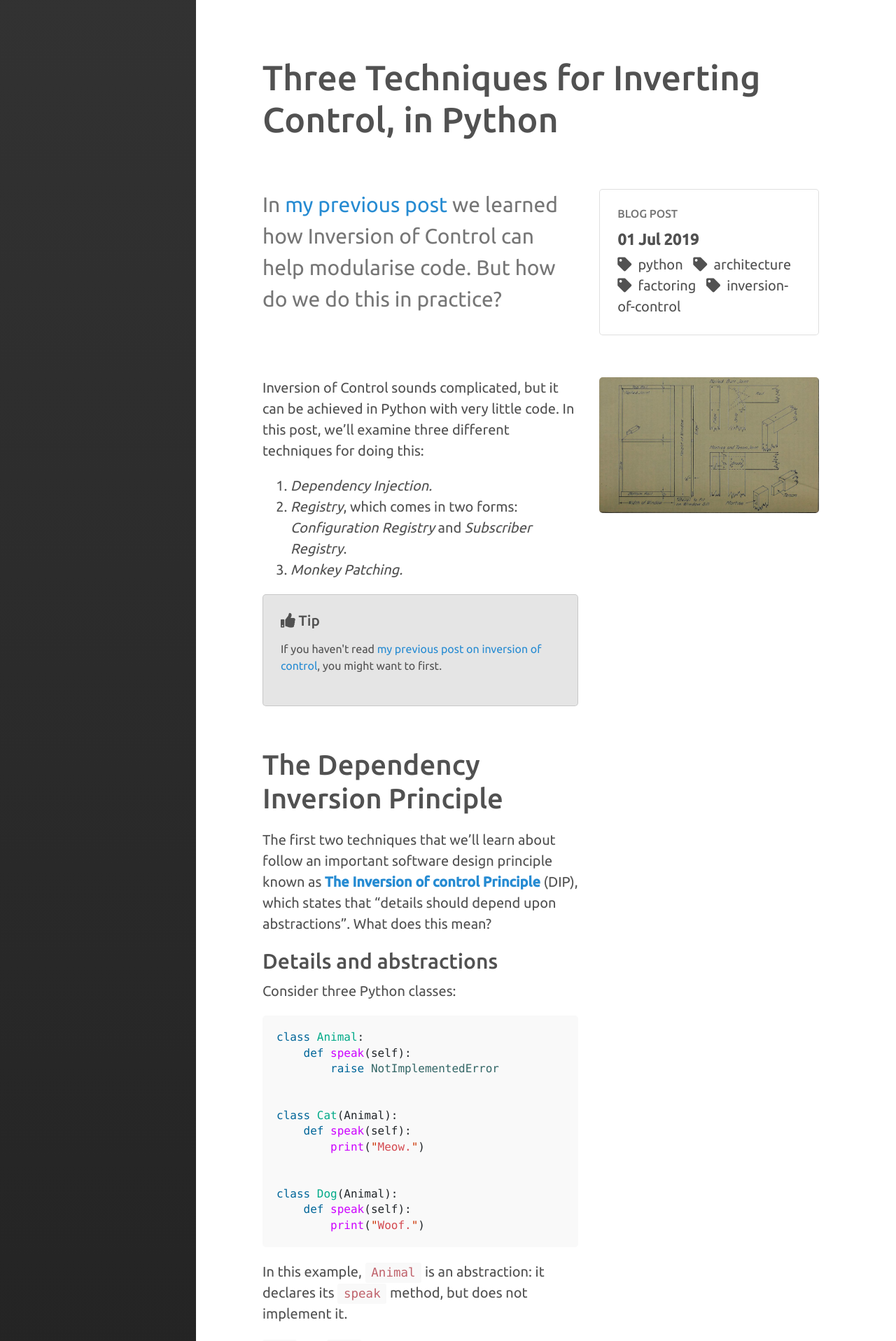
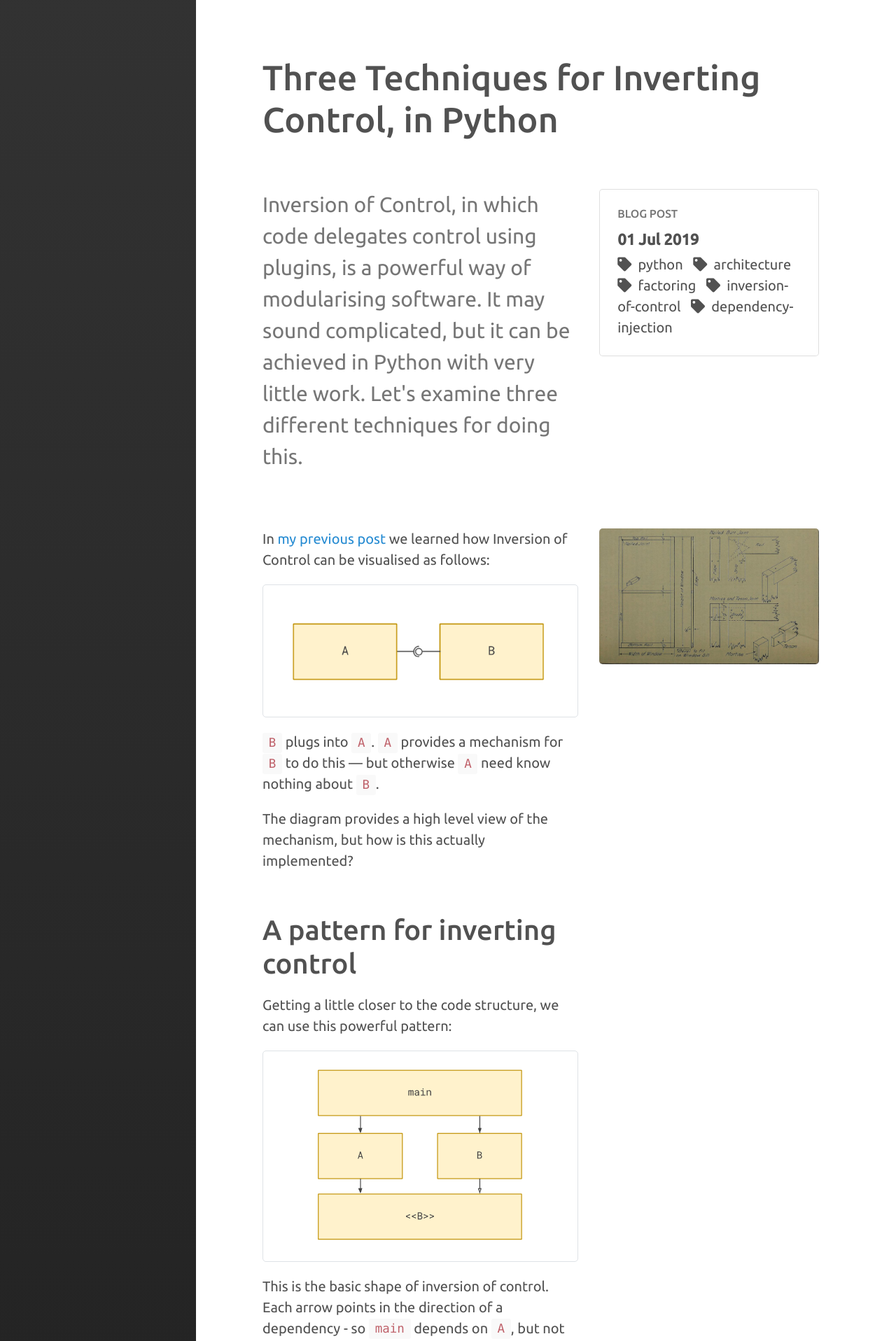
Before and after one commit to seddonym/seddonym.github.io, a Jekyll site: the page built from _posts/2019-07-01-ioc-techniques.md, in a window 1280 px wide. Shown: the top 1916 px of the page at 70% size. Built offline with Jekyll 4.4.1, drawn with Linux system fonts in a browser that asks for light colours; nearby versions of some CDN libraries; some of the changed text lies outside the part shown.

Commit message:
Add redirect and finalise why ioc

```diff
--- a/Gemfile
+++ b/Gemfile
@@ -1,2 +1,3 @@
 source "https://rubygems.org"
 gemspec
+gem 'github-pages', group: :jekyll_plugins
--- a/_config.yml
+++ b/_config.yml
@@ -32,6 +32,7 @@ image_path: '/assets/img/'
 plugins:
   - jekyll-feed
   - jekyll-gist
+  - jekyll-redirect-from
 
 markdown: kramdown
 highlighter: rouge
--- a/_posts/2019-07-01-ioc-techniques.md
+++ b/_posts/2019-07-01-ioc-techniques.md
@@ -2,33 +2,39 @@
 layout: post
 title: Three Techniques for Inverting Control, in Python
 description: >
-    In <a href="/2019/04/15/why-dependency-inversion/">my previous post</a> we learned how
-    Inversion of Control can help modularise code. But how do we do this in practice?
+    Inversion of Control, in which code delegates control using plugins, is a powerful way of
+    modularising software. It may sound complicated, but it can be achieved in Python with very little work.
+    Let's examine three different techniques for doing this.
 image: di-techniques.jpg
 featured: true
 weight: 1
-tags: [python, architecture, factoring, inversion-of-control]
+tags: [python, architecture, factoring, inversion-of-control, dependency-injection]
 ---
 
-Inversion of Control sounds complicated, but it can be achieved in Python with very little code. In this post, we'll
-examine three different techniques for doing this:
+In <a href="/2019/04/15/inversion-of-control/">my previous post</a> we learned how Inversion of Control can
+be visualised as follows:
 
-1. *Dependency Injection.*
-2. *Registry*, which comes in two forms: *Configuration Registry* and *Subscriber Registry*.
-3. *Monkey Patching.*
+{% include content_illustration.html image="ioc-techniques/a-b-plugin.png" alt="B plugging into A" %}
 
-{% include tips/open.html %}
-  <p>If you haven't read <a href="{% link _posts/2019-04-15-why-dependency-inversion.md %}">my previous post on inversion of control</a>,
-  you might want to first.</p>
-{% include tips/close.html %}
+``B`` plugs into ``A``.  ``A`` provides a mechanism for ``B`` to do this --- but otherwise ``A`` need know nothing about ``B``.
 
-## The Dependency Inversion Principle
+The diagram provides a high level view of the mechanism, but how is this actually implemented?
 
-The first two techniques that we'll learn about follow an important software design principle known as
-**[The Inversion of control Principle](https://en.wikipedia.org/wiki/Dependency_inversion_principle)** (DIP), which states
-that "details should depend upon abstractions". What does this mean?
+## A pattern for inverting control
 
-### Details and abstractions
+Getting a little closer to the code structure, we can use this powerful pattern:
+
+{% include content_illustration.html image="ioc-techniques/di-pattern.png" alt="main pointing to A and B, A pointing to <<B>>, B pointing (open arrow) to <<B>>" %}
+
+This is the basic shape of inversion of control. Each arrow points in the direction of a dependency - so ``main`` depends
+on ``A``, but not the other way around. Notice also the box at the bottom: the angle brackets around ``B`` indicate that
+it is an *abstraction* rather than an *implementation*. Finally, the open arrow pointing from ``B`` to ``<<B>>`` indicates
+that ``B`` *implements* ``<<B>>``. We can also say that ``<<B>>`` defines an *interface* which is implemented by ``B``.
+
+These concepts of abstraction, implementation and interface are all important to understanding the techniques we'll be
+employing. Let's make sure we understand what they mean when applied to Python.
+
+### Abstractions, implementations and interfaces --- in Python
 
 Consider three Python classes:
 
@@ -49,19 +55,22 @@ class Dog(Animal):
 {% endhighlight %}
 
 
-In this example, ``Animal`` is an abstraction: it declares its ``speak`` method, but does not implement it.
+In this example, ``Animal`` is an *abstraction*: it declares its ``speak`` method, but its not intended to be run (as
+is signalled by the ``NotImplementedError``).
 
-``Cat`` and ``Dog``, however, are the 'details' referred to in the DIP.  They both *implement* the ``speak`` method,
-each in their own way.
+``Cat`` and ``Dog``, however, are *implementations*: they both implement the ``speak`` method, each in their own way.
 
-This relationship of classes is often drawn like this, with an open arrow indicating that Cat and Dog are concrete
-implementations of Animal.
+The ``speak`` method can be thought of as an *interface*: a common way in which other code may interact with
+these classes.
 
-{% include content_illustration.html image="di-techniques/animal-cat-dog.png" alt="Diagram of Cat and Dog subclassing Animal" %}
+This relationship of classes is often drawn like this, with an open arrow indicating that ``Cat`` and ``Dog`` are concrete
+implementations of ``Animal``.
+
+{% include content_illustration.html image="ioc-techniques/animal-cat-dog.png" alt="Diagram of Cat and Dog subclassing Animal" %}
 
 #### Polymorphism and duck typing
 
-Because the details implement a shared interface, we can interact with either class without knowing which one it is:
+Because ``Cat`` and ``Dog`` implement a shared interface, we can interact with either class without knowing which one it is:
 
 {% highlight python %}
 def make_animal_speak(animal):
@@ -122,27 +131,26 @@ for notification_method in (email, text_message):
 Whether a shared interface is manifested in a formal, object oriented manner, or more implicitly, we can
 generalise the separation between the interface and the implementation like so:
 
-{% include content_illustration.html image="di-techniques/interface-implementation.png" alt="Diagram of implementation inheriting abstract interface" %}
+{% include content_illustration.html image="ioc-techniques/interface-implementation.png" alt="Diagram of implementation inheriting abstract interface" %}
 
 This separation will give us a lot of power, as we'll see now.
 
-## Hoisting the implementation
+## A second look at the pattern
 
-Separating the interface from the implementation will allow you to apply the Inversion of control Principle. Take the
-following two packages. ``A`` depends on ``B``, but we don't want it to.
+Let's look again at the Inversion of Control pattern.
 
-{% include content_illustration.html image="di-techniques/A-B.png" alt="A pointing to B" %}
+{% include content_illustration.html image="ioc-techniques/di-pattern.png" alt="main pointing to A and B, A pointing to <<B>>, B pointing (open arrow) to <<B>>" %}
 
-Our first step is to identify the interface that ``B`` presents to ``A``. This, we leave in place as a dependency of ``A``.
-However, we move ``B``'s implementation of that interface up, so ``A`` no longer depends on it. Finally, we need some
-orchestration code that knows about ``A`` and ``B``, and does the final linking of them together.
+In order to invert control between ``A`` and ``B``, we've added two things to our design.
 
-This can be drawn like this:
+The first is ``<<B>>``. We've separated out into its abstraction (which ``A`` will continue to depend on and know about),
+from its implementation (of which ``A`` is blissfully ignorant).
 
-{% include content_illustration.html image="di-techniques/di-pattern.png" alt="main pointing to A and B, A pointing to <<B>>, B pointing (open arrow) to <<B>>" %}
+However, somehow the software will need to make sure that ``B`` is used in place of its abstraction. We therefore need
+some orchestration code that knows about both ``A`` and ``B``, and does the final linking of them together. I've called
+this ``main``.
 
-This is the basic shape of inversion of control, and it's very useful. If this feels somewhat abstract, fear not!
-Let's see how to build this shape with some real code...
+It's now time to look at the techniques we may use for doing this.
 
 ## Technique One: Dependency Injection
 
@@ -172,9 +180,12 @@ if __name__ == "__main__":
 ``hello_world`` has one dependency that is of interest to us: the built in function ``print``. We can draw a diagram
 of these dependencies like this:
 
-{% include content_illustration.html image="di-techniques/main-hw-print.png" alt="Main pointing to hello_world pointing to print" %}
+{% include content_illustration.html image="ioc-techniques/main-hw-print.png" alt="Main pointing to hello_world pointing to print" %}
 
-So, let's adjust ``hello_world`` so it supports dependency injection. Drum roll please...
+The first step is to decide what is the abstraction that  ``print`` implements. We could think of this simply as a
+function that outputs a message it is supplied --- let's call it ``output_function``.
+
+Now, we adjust ``hello_world`` so it supports the injection of the implementation of ``output_function``.  Drum roll please...
 
 {% highlight python %}
 # hello_world.py
@@ -200,9 +211,9 @@ implementations could expect a class, an instance or even a module.
 
 With very little code, we have moved the dependency out of ``hello_world``, into the top level function:
 
-{% include content_illustration.html image="di-techniques/main-hw-print-output.png" alt="Main pointing to hello_world and print, hello_world pointing to <<output>>, print pointing (open arrow) to <<output>>." %}
+{% include content_illustration.html image="ioc-techniques/main-hw-print-output.png" alt="Main pointing to hello_world and print, hello_world pointing to <<output>>, print pointing (open arrow) to <<output>>." %}
 
-Notice that although there isn't a formally declared abstract output function, that concept is implicitly there, so
+Notice that although there isn't a formally declared abstract ``output_function``, that concept is implicitly there, so
 I've included it in the diagram.
 
 ## Technique Two: Registry
@@ -238,7 +249,9 @@ To complete the picture, here's how it could be configured externally:
 
 import hello_world
 
+
 hello_world.config["OUTPUT_FUNCTION"] = print
+
 
 if __name__ == "__main__":
     hello_world.hello_world()
@@ -251,7 +264,7 @@ any key-value store will do.
 
 As with dependency injection, the output function's implementation has been lifted out, so ``hello_world`` no longer depends on it.
 
-{% include content_illustration.html image="di-techniques/configuration-registry.png" alt="Configuration registry" %}
+{% include content_illustration.html image="ioc-techniques/configuration-registry.png" alt="Configuration registry" %}
 
 ### The Subscriber Registry
 
@@ -268,6 +281,7 @@ able to add people to the list of those we should greet.
 
 people = []
 
+
 def hello_people():
     for person in people:
         print(f"Hello, {person}.")
@@ -277,12 +291,14 @@ def hello_people():
 
 import hello_people
 
+
 hello_people.people.append("John")
 {% endhighlight %}
 {% highlight python %}
 # martha.py
 
 import hello_people
+
 
 hello_people.people.append("Martha")
 {% endhighlight %}
@@ -294,9 +310,9 @@ the code works through each item one by one.
 
 A diagram of this system would be:
 
-{% include content_illustration.html image="di-techniques/subscriber-registry.png" alt="Subscriber registry" %}
+{% include content_illustration.html image="ioc-techniques/subscriber-registry.png" alt="Subscriber registry" %}
 
-Notice that in this case, *main* doesn't need to know about the registry --- instead, it's the subscribers elsewhere
+Notice that in this case, ``main`` doesn't need to know about the registry --- instead, it's the subscribers elsewhere
 in the system that write to it.
 
 #### Subscribing to events
@@ -334,8 +350,8 @@ hello_world.subscribers.append(write_to_log)
 
 ## Technique Three: Monkey Patching
 
-Our final technique is *Monkey Patching*: dynamically manipulating code from outside. This is usually unwise,
-but I'm including it for completeness.
+Our final technique, *Monkey Patching*, is very different to the others, as it doesn't use the Inversion of Control pattern described above.
+It's also usually unwise, but I'm including it for completeness.
 
 If our ``hello_world`` function doesn't implement any hooks for injecting its output function, we *could* monkey patch the
 built in ``print`` function with something different:
@@ -410,7 +426,7 @@ which are a pub/sub mechanism, use this pattern. The Django [admin site](https:/
 also uses a subscriber registry to allow different database tables to be registered with it, exposing a CRUD interface in the UI.
 
 Configuration registries *may* be used in place of subscriber registries for configuring,
-say, a list - if you prefer linking things up in a configuration file, rather than scattered throughout the application.
+say, a list --- if you prefer doing your linking up in single place, rather than scattering it throughout the application.
 
 ## Conclusion
 
```
Also changed, not shown: other parts of _posts/2019-07-01-ioc-techniques.md (+1 -1 lines), _posts/2019-04-15-inversion-of-control.md (renamed from _posts/2019-04-15-why-dependency-inversion.md, +11 -6 lines), assets/img/posts/content/di-techniques/di-pattern.png (deleted), assets/img/posts/content/ioc-techniques/A-B-plugin.png (added), assets/img/posts/content/ioc-techniques/A-B.png (renamed from assets/img/posts/content/di-techniques/A-B.png), assets/img/posts/content/ioc-techniques/animal-cat-dog.png (renamed from assets/img/posts/content/di-techniques/animal-cat-dog.png), assets/img/posts/content/ioc-techniques/configuration-registry.png (renamed from assets/img/posts/content/di-techniques/configuration-registry.png), assets/img/posts/content/ioc-techniques/di-pattern.png (added), assets/img/posts/content/ioc-techniques/interface-implementation.png (renamed from assets/img/posts/content/di-techniques/interface-implementation.png), assets/img/posts/content/ioc-techniques/main-hw-print-output.png (renamed from assets/img/posts/content/di-techniques/main-hw-print-output.png), assets/img/posts/content/ioc-techniques/main-hw-print.png (renamed from assets/img/posts/content/di-techniques/main-hw-print.png), assets/img/posts/content/ioc-techniques/subscriber-registry.png (renamed from assets/img/posts/content/di-techniques/subscriber-registry.png).
